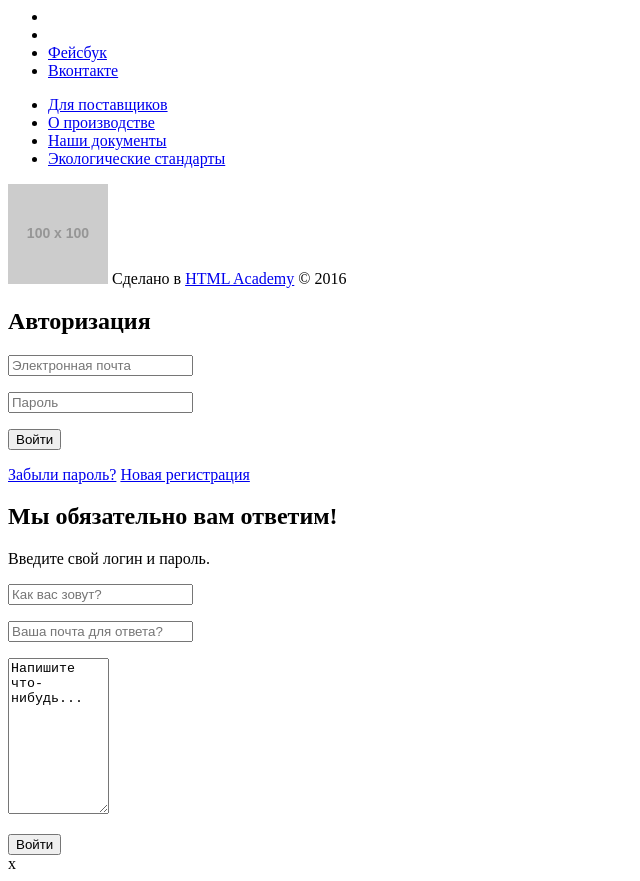
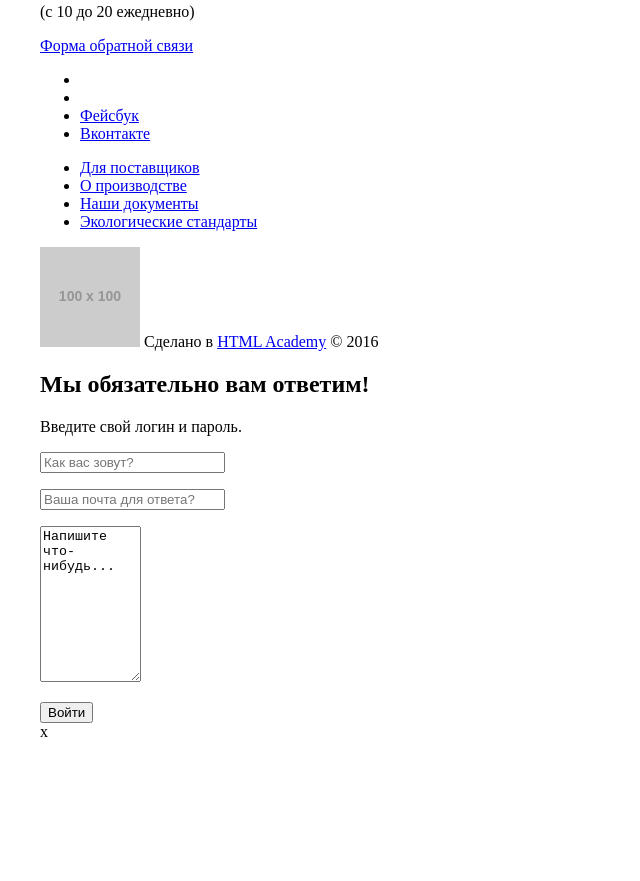
Before and after one commit to dagda25/101534-gllacy, a plain HTML site: page index.html in a window 1280 px wide. Shown: the part 3221-4102 px from the top of the page, without its empty margins (0-640 px from the left). After the commit the page ends 3970 px from the top, so only its background shows below. Drawn offline with Linux system fonts and the light colour scheme; placeholder pictures from the web are drawn by us.

Commit message:
Добавил центровщик

```diff
--- a/css/style.css
+++ b/css/style.css
@@ -0,0 +1,3 @@
+div.container {
+	width:1200px; margin: 0 auto;
+}
--- a/index.html
+++ b/index.html
@@ -6,6 +6,7 @@
     <link rel="stylesheet" href="css/style.css">
   </head>
   <body>
+    <div class="container">
 	  	<header class="main-header">
 	      <nav class="main-navigation">
 	        <a class="main-header-logo">
@@ -90,7 +91,7 @@
 	          <div class="special-offer-raspberry">
 	          	<h3>Малинка даром!</h3>
 	            <p>При покупке 2кг любого фруктового мороженого, добавим в ваш заказ банку малинового варенья бесплатно.</p>
-            <a href="catalog.html" class=button special-offer-button">Хочу варенье!</a>
+	            <a href="catalog.html" class="button special-offer-button">Хочу варенье!</a>
 	          </div>
 	          <div class="special-offer-chocolate">
 	          	<h3>Шоколадки даром!</h3>
@@ -248,22 +249,6 @@
 	        Сделано в <a href="https://htmlacademy.ru">HTML Academy</a> &copy; 2016
 	      </p>
 	    </footer>
-    <section class="modal modal-login">
-      <h2 class="visually-hidden">Авторизация</h2>
-      <form class="login-form" action="#" method="post">
-        <p>
-          <input class="login-email" type="email" name="e-mail" placeholder="Электронная почта">
-        </p>
-        <p>
-          <input class="login-password" type="password" name="password" placeholder="Пароль">
-        </p>
-        <button class="button" type="submit">Войти</button>
-        <p class="login-password-info">
-          <a class="restore" href="#">Забыли пароль?</a>
-          <a class="register" href="#">Новая регистрация</a>
-        </p>
-      </form>
-    </section>
 	    <section class="modal modal-feedback">
 	      <h2>Мы обязательно вам ответим!</h2>
 	      <p>Введите свой логин и пароль.</p>
@@ -281,5 +266,6 @@
 	      </form>
 	      <span class="modal-close">x</span>
 	    </section>
+    </div>
   </body>
 </html>
```
Also changed, not shown: catalog.html (+2 -0 lines). Lines whose indentation alone changed are shown as unchanged.
